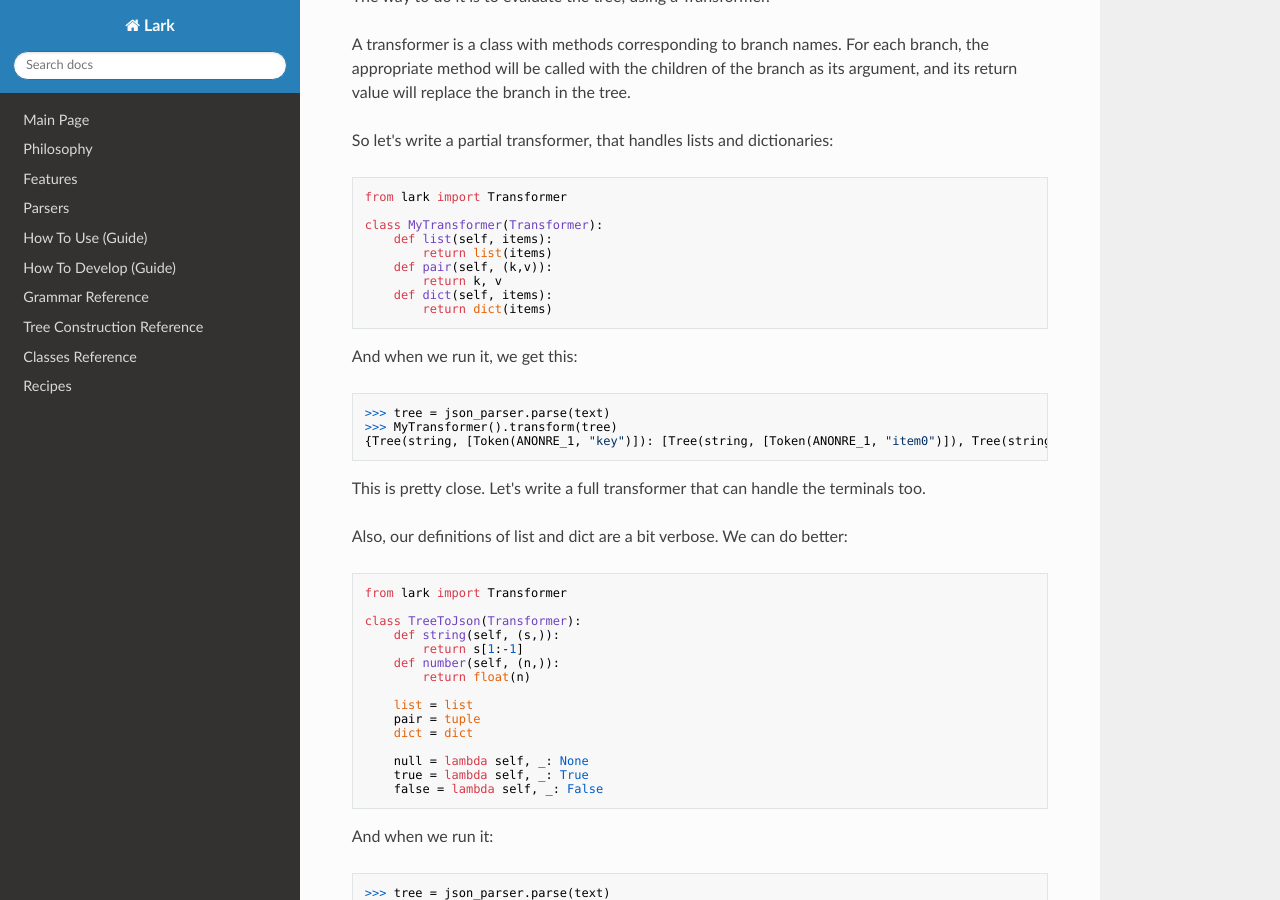
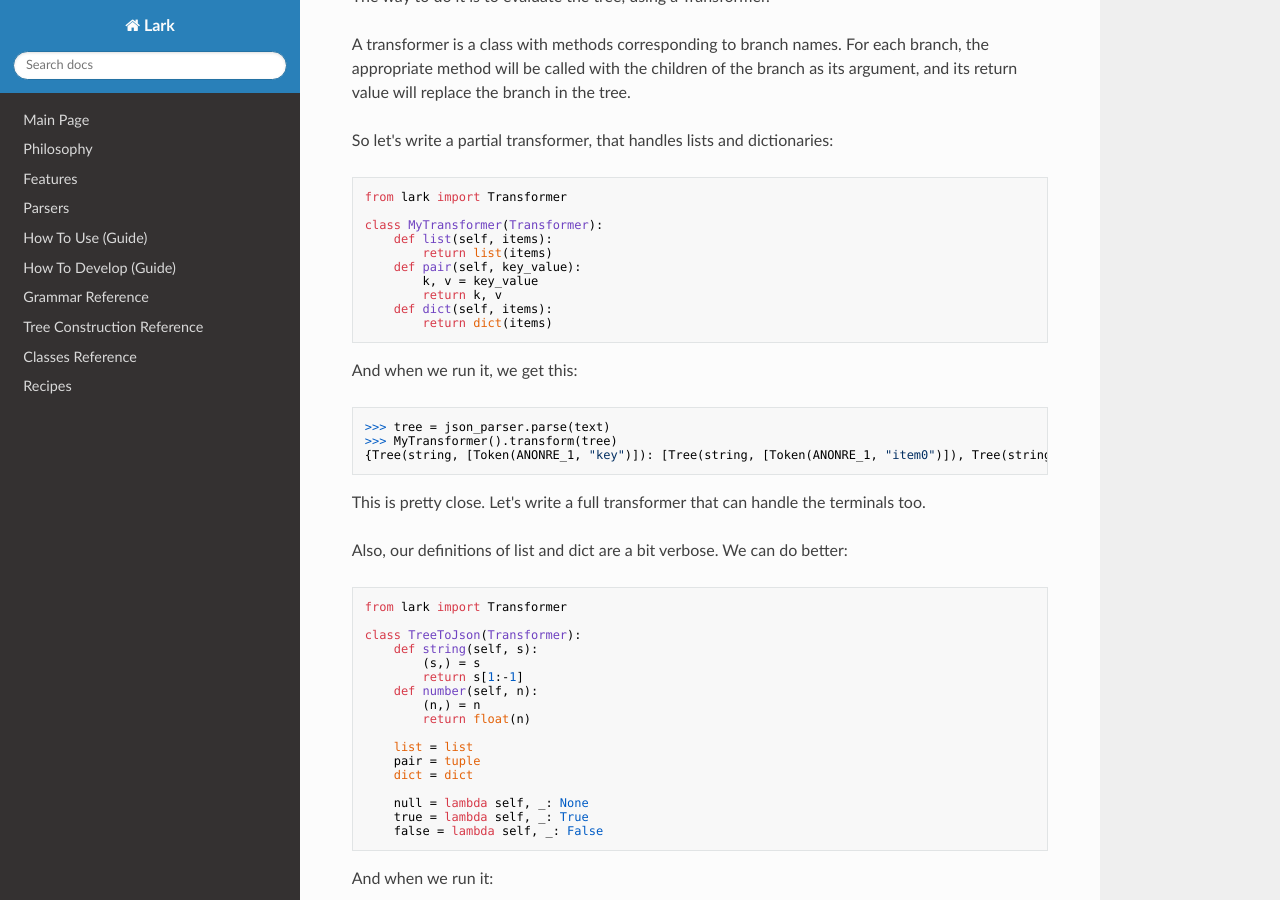
Before and after one commit to lark-parser/lark, an MkDocs documentation site: the page built from docs/json_tutorial.md, in a window 1280 px wide and 900 px high, scrolled down 4735 px. Built offline with MkDocs 1.6.1, drawn with Linux system fonts in a browser that asks for light colours; nearby versions of some CDN libraries; old or Windows-style settings are respelled for this version of MkDocs; some of the changed text lies outside the part shown.

Commit message:
Fix SyntaxError with Python 3 in JSON tutorial
unpacking a tuple argument is invalid in Python 3.

    >>> def foo(a, (b, c)):
      File "<stdin>", line 1
        def foo(a, (b, c)):
                   ^
    SyntaxError: invalid syntax

Fixes #403

```diff
--- a/docs/json_tutorial.md
+++ b/docs/json_tutorial.md
@@ -230,7 +230,8 @@ from lark import Transformer
 class MyTransformer(Transformer):
     def list(self, items):
         return list(items)
-    def pair(self, (k,v)):
+    def pair(self, key_value):
+        k, v = key_value
         return k, v
     def dict(self, items):
         return dict(items)
@@ -251,9 +252,11 @@ Also, our definitions of list and dict are a bit verbose. We can do better:
 from lark import Transformer
 
 class TreeToJson(Transformer):
-    def string(self, (s,)):
+    def string(self, s):
+        (s,) = s
         return s[1:-1]
-    def number(self, (n,)):
+    def number(self, n):
+        (n,) = n
         return float(n)
 
     list = list
@@ -315,9 +318,11 @@ json_grammar = r"""
     """
 
 class TreeToJson(Transformer):
-    def string(self, (s,)):
+    def string(self, s):
+        (s,) = s
         return s[1:-1]
-    def number(self, (n,)):
+    def number(self, n):
+        (n,) = n
         return float(n)
 
     list = list
```
